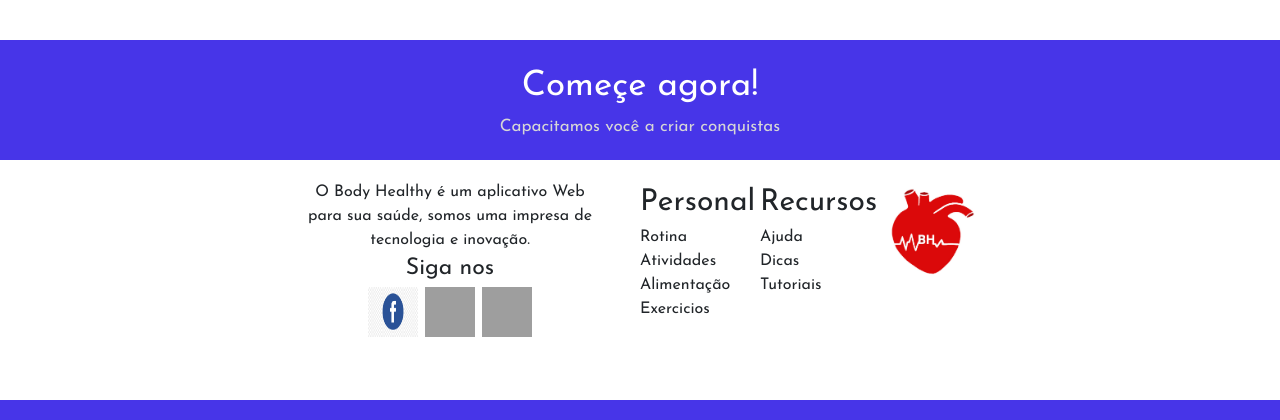
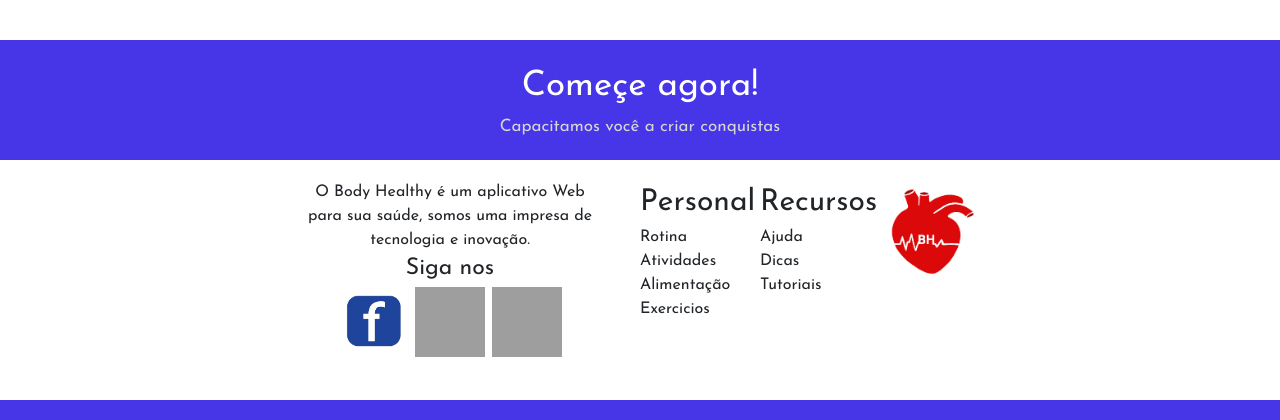
Before and after one commit to Artorias-8546/EPA, a PHP site: page / in a window 1280 px wide. Shown: the part 720-1140 px from the top of the page. Run offline with PHP 8.4, Linux system fonts and the light colour scheme; some libraries are stand-ins or nearby versions; grey boxes are pictures that could not be loaded.

Commit message:
fdsfgsdfgh

```diff
--- a/css/style.css
+++ b/css/style.css
@@ -47,9 +47,9 @@
 .text-footer-c div{
     font-size: 23px;
 }
-.text-footer-c div img{
-    height: 50px;
-    width: 50px;
+.text-footer-c div a img{
+    height: 70px;
+    width: 70px;
 }
 .text-footer-d{
     height: 100px;
--- a/footer.php
+++ b/footer.php
@@ -12,7 +12,7 @@
             tecnologia e inovação.
             <div>Siga nos</div>
             <div>
-                <a href=""><img src="img/facebook.jpg" alt=""></a>
+                <a href=""><img src="img/facebook.png" alt=""></a>
                 <a href=""><img src="img/instagram.jpg" alt=""></a>
                 <a href=""><img src="img/twiter.jpg" alt=""></a>
             </div>
```
Also changed, not shown: img/facebook.jpg (deleted), img/facebook.png (added).
